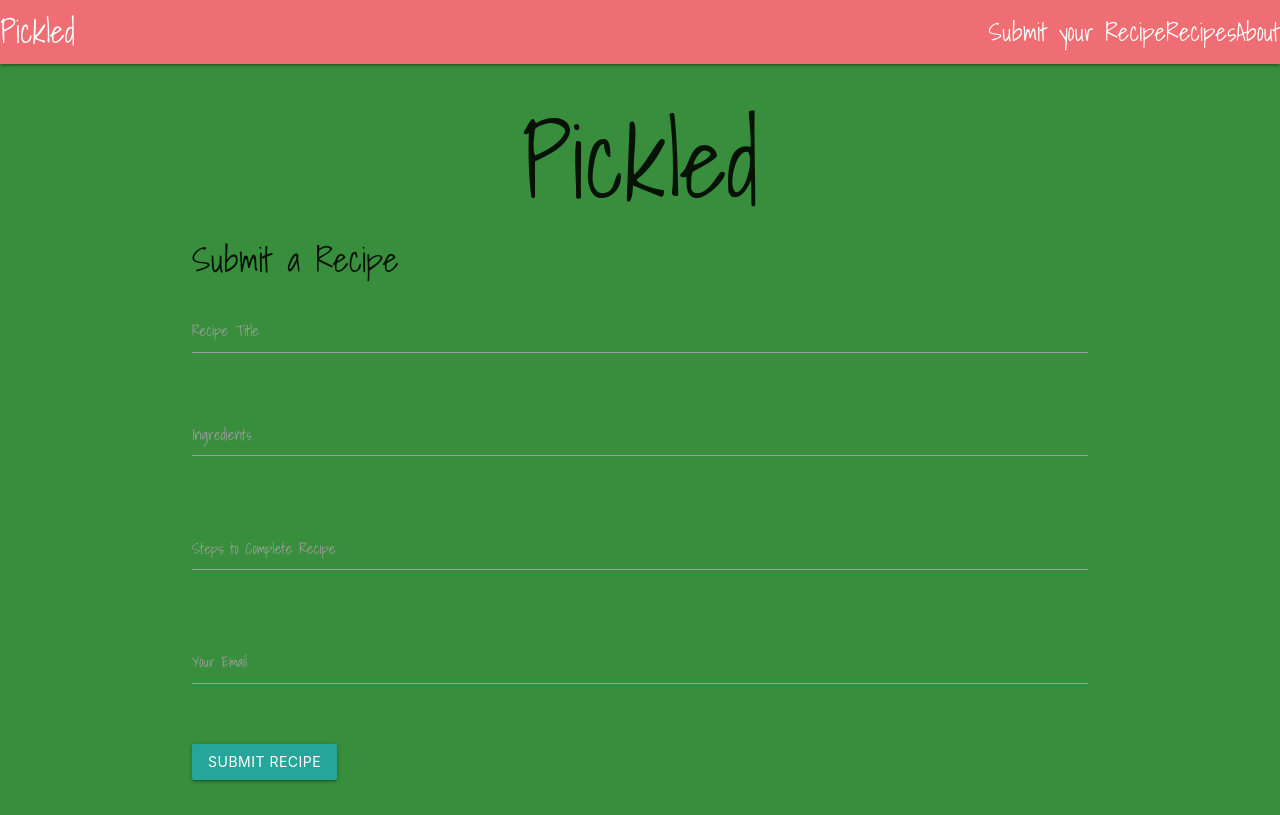
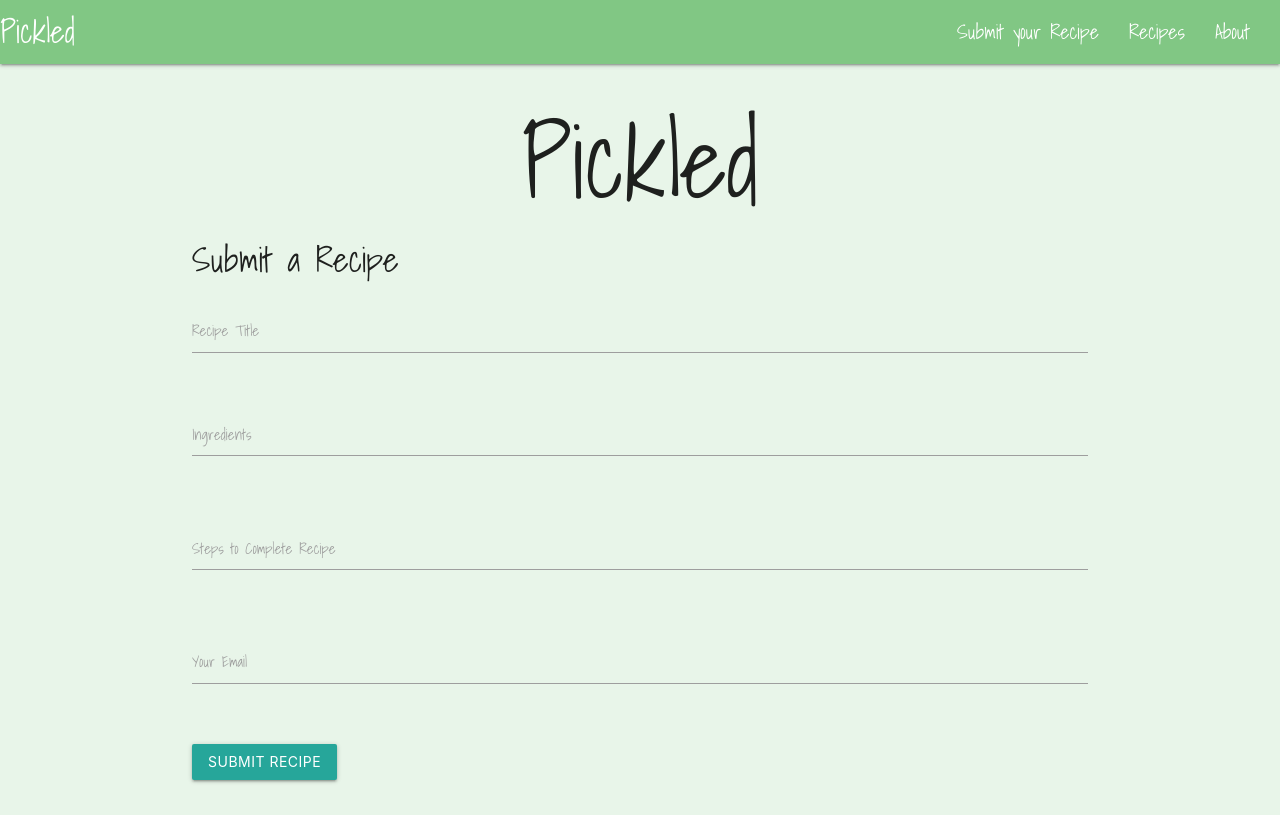
Before and after one commit to heathervalene/React_pickled, a React (Vite) app: page /new in a window 1280 px wide. Built offline with nearby package versions, Linux system fonts and the light colour scheme.

Commit message:
style nav

```diff
--- a/src/components/About.jsx
+++ b/src/components/About.jsx
@@ -4,7 +4,7 @@ const About = () => {
     return (
         <div className="container">
             <h1>About</h1>
-            <p>This is a recipe app that allows users to create and view their own recipes. It was created using React, React Router, and Materialize.</p>
+            <p>This is a pickling recipe app that allows users to submit their own pickling recipes and view recipes. It was created using React, React Router, and Materialize.</p>
         </div>
     )
 
--- a/src/components/AddRecipe.jsx
+++ b/src/components/AddRecipe.jsx
@@ -1,6 +1,10 @@
 import { useNavigate } from "react-router-dom";
 import { useState } from "react";
 import emailjs from "emailjs-com";
+
+
+
+emailjs.init('JaibVNv_h8LR8WUc4')
 
 const AddRecipe = () => {
     const navigate = useNavigate();
--- a/src/components/Nav.jsx
+++ b/src/components/Nav.jsx
@@ -6,9 +6,9 @@ const Nav = () => {
             <nav>
                 <div className="nav-wrapper">
                     <div className="brand-logo left">Pickled</div>
-                    <NavLink to="/about" className="right">About</NavLink>
-                    <NavLink to ="/" className="right">Recipes</NavLink>
-                    <NavLink to ="/new"className="right">Submit your Recipe</NavLink>
+                    <NavLink to="/about" className="nav-item right">About</NavLink>
+                    <NavLink to ="/" className="nav-item right">Recipes</NavLink>
+                    <NavLink to ="/new"className="nav-item right">Submit your Recipe</NavLink>
                 </div>
             </nav>
         </div>
--- a/src/components/RecipeList.jsx
+++ b/src/components/RecipeList.jsx
@@ -4,7 +4,7 @@ const RecipeList = ({ recipes }) => {
     return (
       <div className='container recipe-container'>
         {recipes.map((recipe, index) => (
-          <div key={index} className='card recipe-card green lighten-4'>
+          <div key={index} className='card recipe-card green lighten-2'>
             <div className="card-content recipe-content">
               <span className="card-title">{recipe.title}</span>
               <Link to={`/recipes/${index}`}>
--- a/src/index.css
+++ b/src/index.css
@@ -3,16 +3,18 @@
 body {
   font-family: "Shadows Into Light", cursive;
   font-size: 25px;
-  background-color:#388e3c;
+  background-color:#e8f5e9;
 }
 
 .header {
   text-align: center;
   font-size: 100px;
+
 }
 
 .card-title {
   text-align: center;
+  color:white;
 }
 
 .recipe-container {
@@ -40,6 +42,7 @@ ol {
 
 .center-image{
   margin: auto;
+  height: 300px;
 
 }
 
@@ -53,3 +56,12 @@ ol {
     max-width: 90%;
   }
 }
+
+.nav-wrapper {
+  background-color: #81c784;
+}
+
+.nav-item{
+  margin-right: 30px;
+  font-size: 20px;
+}
```
